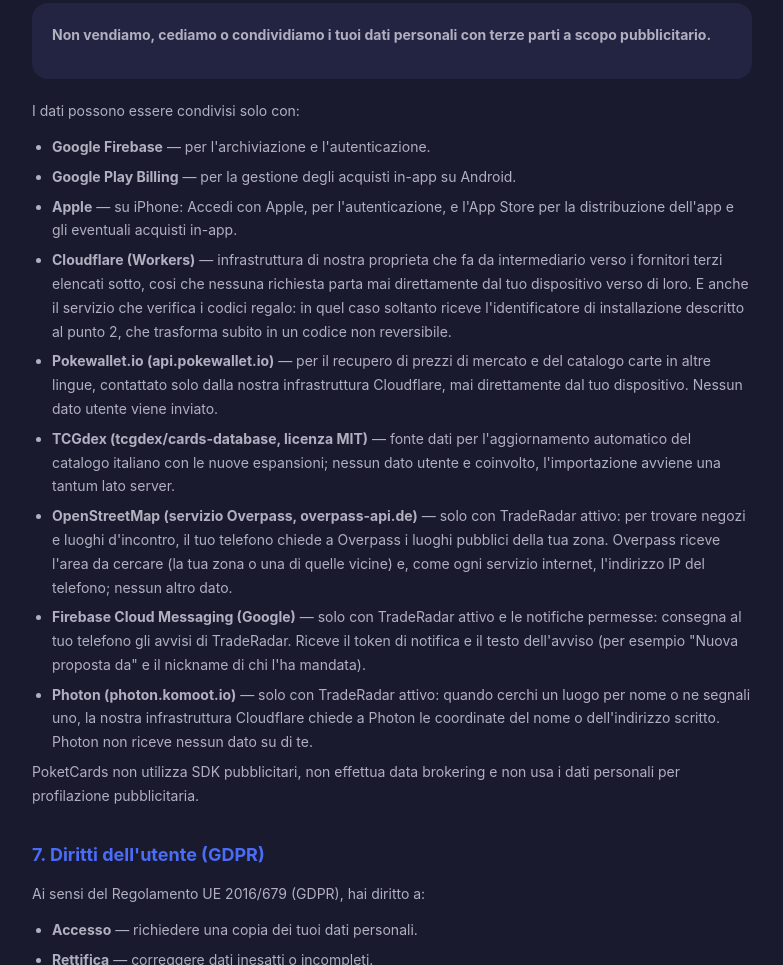
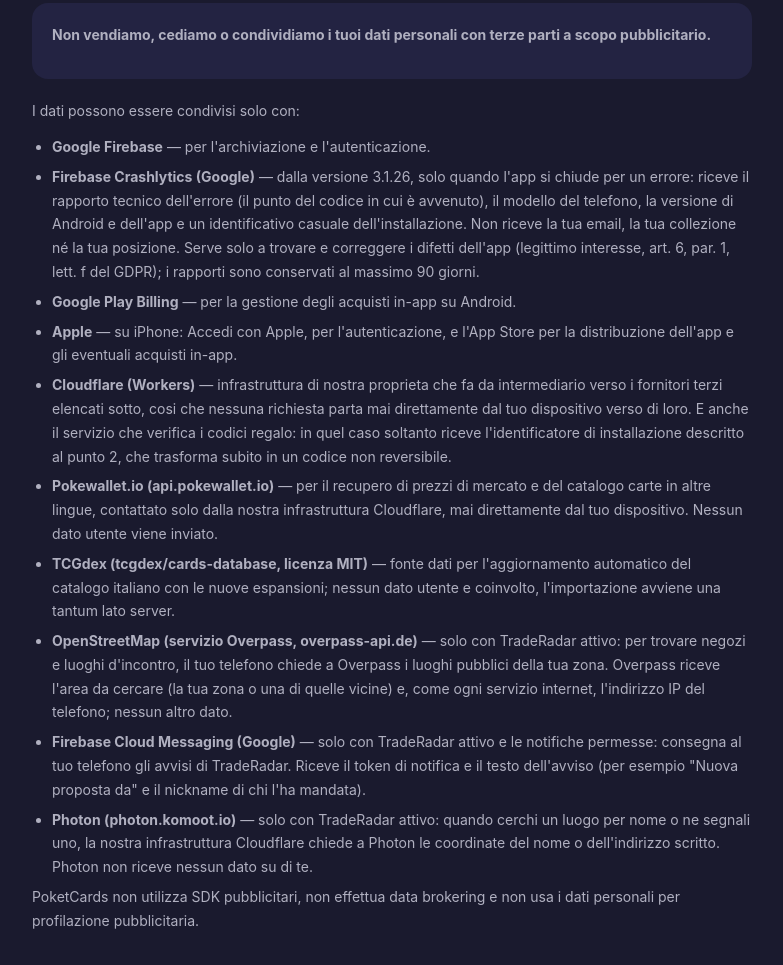
Before and after one commit to EmaBuiaDev/EmaBuiaDev.github.io, a plain HTML site: page pokevault/privacy-policy/index.html in a window 1280 px wide. Shown: the part 4854-5819 px from the top of the page, without its empty margins (248-1031 px from the left). Drawn offline with Linux system fonts and the light colour scheme.

Commit message:
PoketCards: privacy policy, Firebase Crashlytics dalla 3.1.26

```diff
--- a/pokevault/privacy-policy/index.html
+++ b/pokevault/privacy-policy/index.html
@@ -173,6 +173,7 @@
     <p>I dati possono essere condivisi solo con:</p>
     <ul>
         <li><strong>Google Firebase</strong> — per l'archiviazione e l'autenticazione.</li>
+        <li><strong>Firebase Crashlytics (Google)</strong> — dalla versione 3.1.26, solo quando l'app si chiude per un errore: riceve il rapporto tecnico dell'errore (il punto del codice in cui è avvenuto), il modello del telefono, la versione di Android e dell'app e un identificativo casuale dell'installazione. Non riceve la tua email, la tua collezione né la tua posizione. Serve solo a trovare e correggere i difetti dell'app (legittimo interesse, art. 6, par. 1, lett. f del GDPR); i rapporti sono conservati al massimo 90 giorni.</li>
         <li><strong>Google Play Billing</strong> — per la gestione degli acquisti in-app su Android.</li>
         <li><strong>Apple</strong> — su iPhone: Accedi con Apple, per l'autenticazione, e l'App Store per la distribuzione dell'app e gli eventuali acquisti in-app.</li>
         <li><strong>Cloudflare (Workers)</strong> — infrastruttura di nostra proprieta che fa da intermediario verso i fornitori terzi elencati sotto, cosi che nessuna richiesta parta mai direttamente dal tuo dispositivo verso di loro. E anche il servizio che verifica i codici regalo: in quel caso soltanto riceve l'identificatore di installazione descritto al punto 2, che trasforma subito in un codice non reversibile.</li>
```
